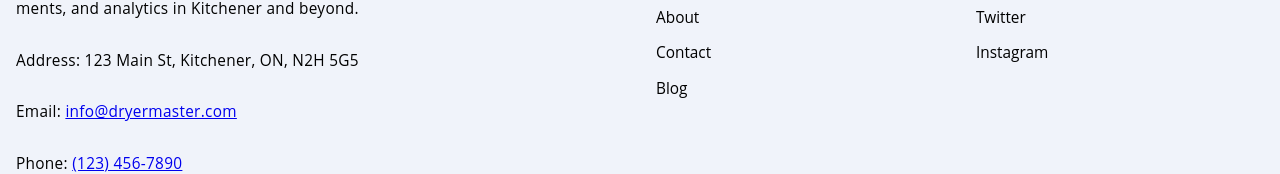
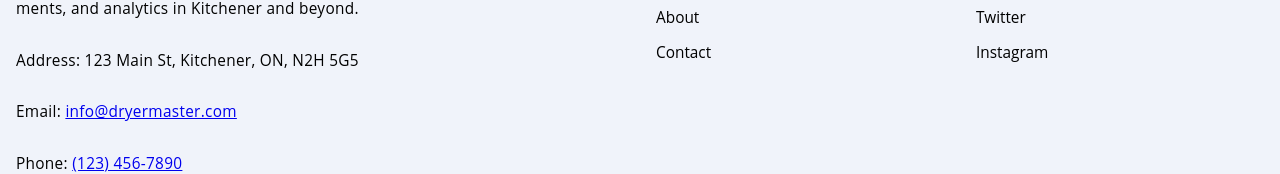
Before and after one commit to inamcode-hub/dryermaster-website, a Next.js app: page / in a window 1280 px wide. Shown: the part 342-516 px from the top of the page. Built offline with nearby package versions, Linux system fonts and the light colour scheme.

Commit message:
Remove Blog link from Footer component

```diff
--- a/src/app/components/Footer.tsx
+++ b/src/app/components/Footer.tsx
@@ -36,9 +36,6 @@ export default function Footer() {
             <li>
               <Link href="/contact">Contact</Link>
             </li>
-            <li>
-              <Link href="/blog">Blog</Link>
-            </li>
           </ul>
         </div>
 
```
